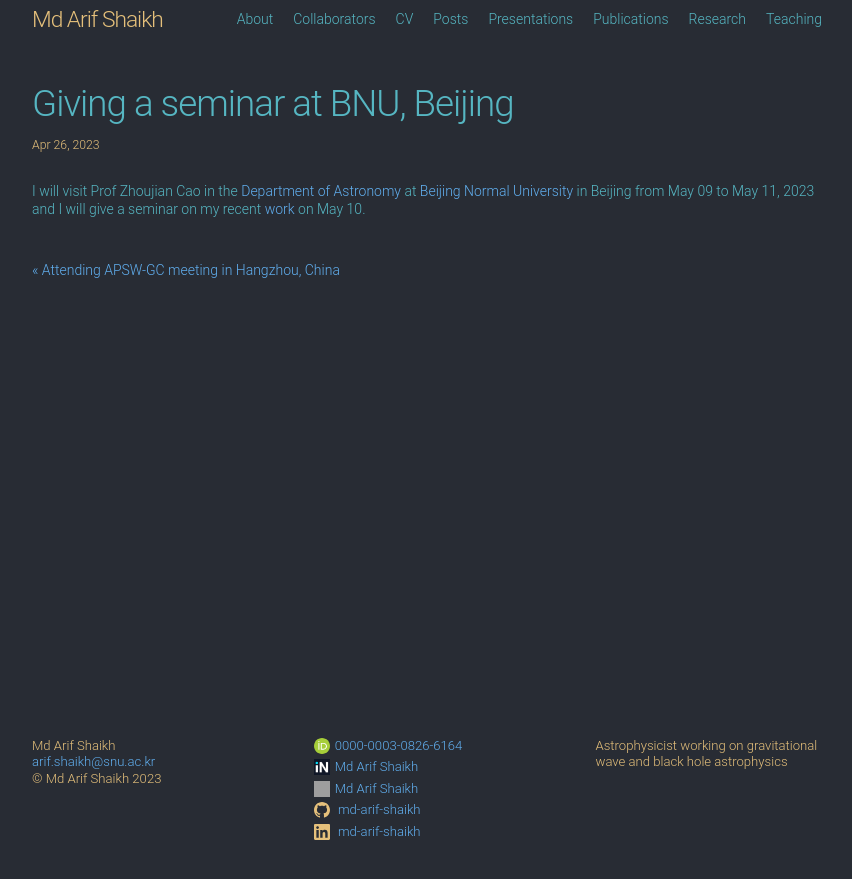
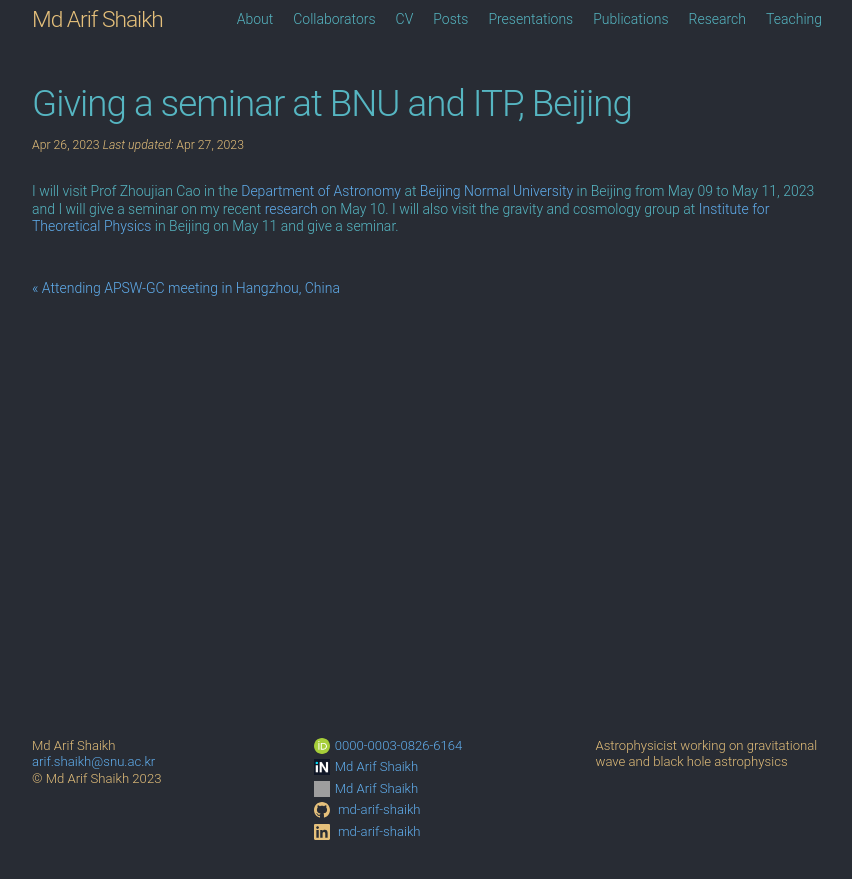
Before and after one commit to md-arif-shaikh/md-arif-shaikh.github.io, a Jekyll site: the page built from _posts/2023-04-26-seminar-BNU.md, in a window 1280 px wide. Shown: the top 879 px of the page, without its empty margins (213-1065 px from the left). Built offline with Jekyll 4.4.1, drawn with Linux system fonts in a browser that asks for light colours; some web fonts are replaced; our own code applies the rules of GitHub Pages for plain Markdown files; comment, search, counter and statistics services are not loaded; grey boxes are pictures that could not be loaded.

Commit message:
update post layout

```diff
--- a/_layouts/post.html
+++ b/_layouts/post.html
@@ -8,7 +8,14 @@ layout: default
     <p class="post-meta">
       <time class="dt-published" datetime="{{ page.date | date_to_xmlschema }}" itemprop="datePublished">
         {%- assign date_format = site.minima.date_format | default: "%b %-d, %Y" -%}
-        {{ page.date | date: date_format }}
+	{%- assign published_date = page.date | date: date_format -%}
+	{{ published_date }}
+	{%- if page.update_date -%}
+	{%- assign last_updated = page.update_date | date: date_format -%}
+	{% if published_date != last_updated %}
+	<i> Last updated: </i> {{ last_updated }}
+	{% endif %}
+	{%- endif -%}
       </time>
       {%- if page.author -%}
         • <span itemprop="author" itemscope itemtype="http://schema.org/Person"><span class="p-author h-card" itemprop="name">{{ page.author }}</span></span>
--- a/_posts/2023-04-26-seminar-BNU.md
+++ b/_posts/2023-04-26-seminar-BNU.md
@@ -1,6 +1,7 @@
 ---
-title: "Giving a seminar at BNU, Beijing"
+title: "Giving a seminar at BNU and ITP, Beijing"
 date: 2023-04-26
+update_date: 2023-04-27
 tags: [Visits, Travel, Seminars]
 excerpt: "BNU visit and seminar, May 2023"
 mathjax: "true"
@@ -9,4 +10,6 @@ I will visit Prof Zhoujian Cao in the [Department of
 Astronomy](https://astro.bnu.edu.cn/english/index.html) at [Beijing Normal
 University](https://english.bnu.edu.cn/) in Beijing from May 09 to May 11, 2023
 and I will give a seminar on my recent
-[work](https://inspirehep.net/literature/2635504) on May 10.
+[research](https://inspirehep.net/literature/2635504) on May 10. I will also visit
+the gravity and cosmology group at [Institute for Theoretical
+Physics](http://english.itp.cas.cn/) in Beijing on May 11 and give a seminar.
```
Also changed, not shown: _data/seminars.yaml (+18 -0 lines).
